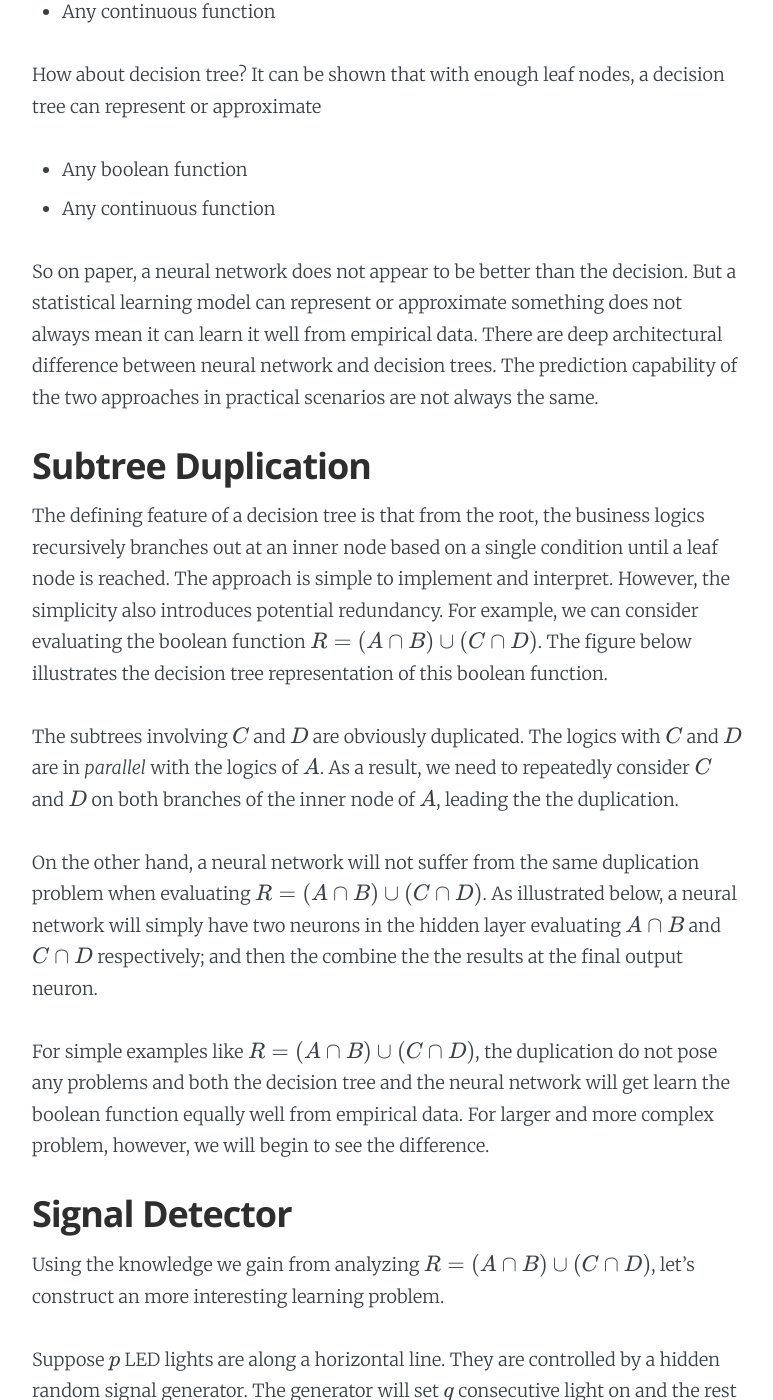
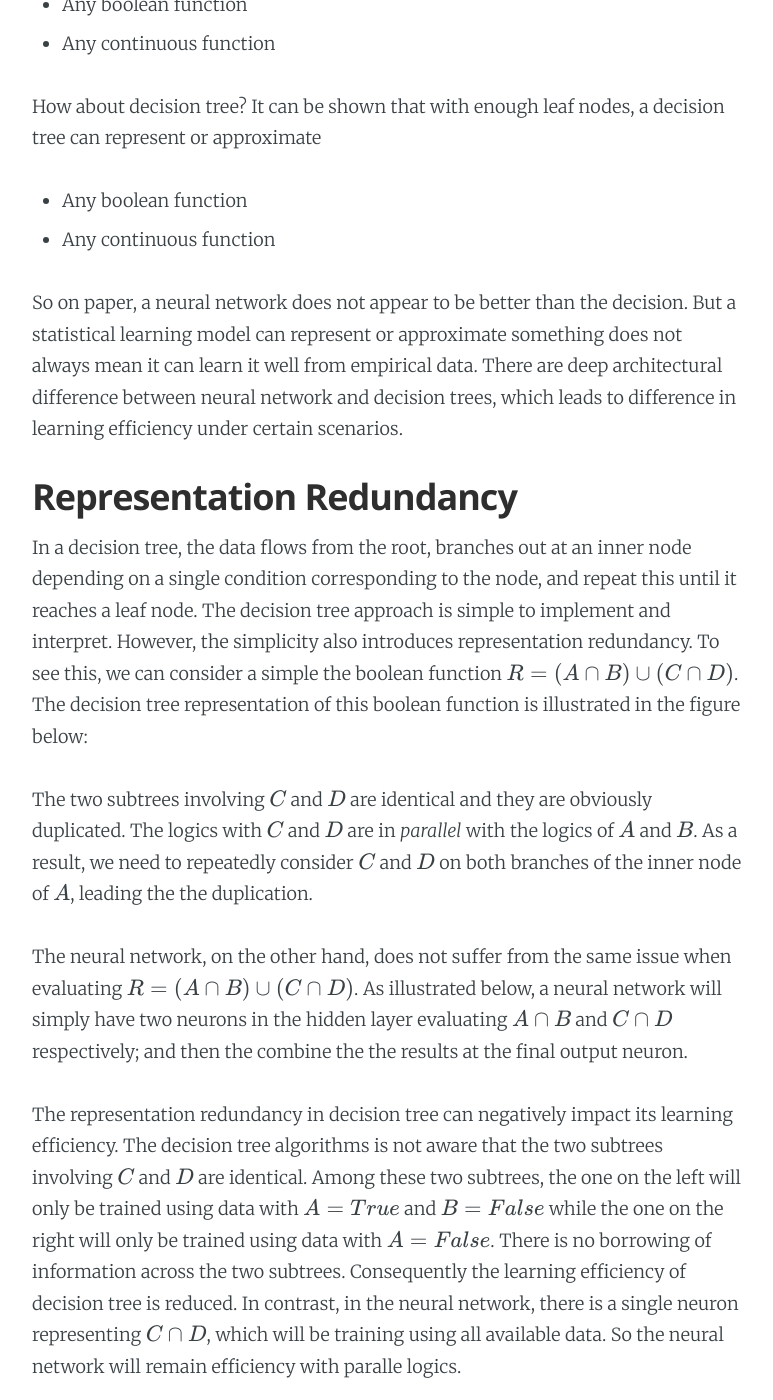
Before and after one commit to rotationsymmetry/rotationsymmetry.github.io, a Jekyll site: the page built from _posts/2015-07-18-neural-network-decision-tree.md, in a window 1280 px wide and 1400 px high, scrolled down 547 px. Shown: the whole window, without its empty margins (253-1026 px from the left). Built offline with Jekyll 4.4.1, drawn with Linux system fonts in a browser that asks for light colours; Markdown is read by kramdown in place of the engine named in the settings; formulas are drawn with MathJax 3; comment, search, counter and statistics services are not loaded; some of the changed text lies outside the part shown.

Commit message:
Update 2015-07-18-neural-network-decision-tree.md

```diff
--- a/_posts/2015-07-18-neural-network-decision-tree.md
+++ b/_posts/2015-07-18-neural-network-decision-tree.md
@@ -18,32 +18,33 @@
 * Any boolean function
 * Any continuous function
 
-So on paper, a neural network does not appear to be better than the decision. But a statistical learning model can represent or approximate something does not always mean it can learn it well from empirical data. There are deep architectural difference between neural network and decision trees. The prediction capability of the two approaches in practical scenarios are not always the same.
+So on paper, a neural network does not appear to be better than the decision. But a statistical learning model can represent or approximate something does not always mean it can learn it well from empirical data. There are deep architectural difference between neural network and decision trees, which leads to difference in learning efficiency under certain scenarios.
 
-## Subtree Duplication
-The defining feature of a decision tree is that from the root, the business logics recursively branches out at an inner node based on a single condition until a leaf node is reached. The approach is simple to implement and interpret. However, the simplicity also introduces potential redundancy. For example, we can consider evaluating the boolean function \\(R=(A \cap B) \cup (C \cap D)\\). The figure below illustrates the decision tree representation of this boolean function.
+## Representation Redundancy
+In a decision tree, the data flows from the root,  branches out at an inner node depending on a single condition corresponding to the node, and repeat this until it reaches a  leaf node. The decision tree approach is simple to implement and interpret. However, the simplicity also introduces representation redundancy. To see this, we can consider a simple the boolean function \\(R=(A \cap B) \cup (C \cap D)\\). The decision tree representation of this boolean function is illustrated in the figure below:
 
-The subtrees involving \\(C\\) and \\(D\\) are obviously duplicated. The logics with \\(C\\) and \\(D\\) are in *parallel* with the logics of \\(A\\). As a result, we need to repeatedly consider \\(C\\) and \\(D\\) on both branches of the inner node of \\(A\\), leading the the duplication.
+The two subtrees involving \\(C\\) and \\(D\\) are identical and they are obviously duplicated. The logics with \\(C\\) and \\(D\\) are in *parallel* with the logics of \\(A\\) and \\(B\\). As a result, we need to repeatedly consider \\(C\\) and \\(D\\) on both branches of the inner node of \\(A\\), leading the the duplication.
 
-On the other hand, a neural network will not suffer from the same duplication problem when evaluating \\(R=(A \cap B) \cup (C \cap D)\\). As illustrated below, a neural network will simply have two neurons in the hidden layer evaluating \\(A \cap B\\) and \\(C \cap D\\) respectively; and then the combine the the results at the final output neuron.
+The neural network, on the other hand, does not suffer from the same issue when evaluating \\(R=(A \cap B) \cup (C \cap D)\\). As illustrated below, a neural network will simply have two neurons in the hidden layer evaluating \\(A \cap B\\) and \\(C \cap D\\) respectively; and then the combine the the results at the final output neuron.
 
+The representation redundancy in decision tree can negatively impact its learning efficiency. The decision tree algorithms is not aware that the two subtrees involving \\(C\\) and \\(D\\) are identical. Among these two subtrees, the one on the left will only be trained using data with \\(A= True\\) and \\(B=False\\) while the one on the right will only be trained using data with \\(A= False\\). There is no borrowing of information across the two subtrees. Consequently the learning efficiency of decision tree is reduced. In contrast, in the neural network, there is a single neuron representing \\(C \cap D \\), which will be training using all available data. So the neural network will remain efficiency with paralle logics.
 
+For simple examples like \\((A \cap B) \cup (C \cap D)\\), both the decision tree and the neural network will learn the boolean function equally well from empirical data. For learning problems featuring complex parallel logics, the advantage of neural network will be more prominent, as we will show in the LED signal detection problem.
 
-For simple examples like \\(R=(A \cap B) \cup (C \cap D)\\), the duplication do not pose any problems and both the decision tree and the neural network will get learn the boolean function equally well from empirical data. For larger and more complex problem, however, we will begin to see the difference.
-
-## Signal Detector
-Using the knowledge we gain from analyzing \\(R=(A \cap B) \cup (C \cap D)\\), let's construct an more interesting learning problem.
-
-Suppose \\(p\\) LED lights are along a horizontal line. They are controlled by a hidden random signal generator. The generator will set \\(q\\) consecutive light on and the rest are off. The value of \\(q\\) and the locations of the \\(q\\) consecutive lights will change every second. For simplicity, \\(q\\) can take on two values \\(g\\) and \\(r\\), at 50-50 chance. In addition, we can observe a beacon. With 90% probability, the beacon will be red if \\(q=r\\) and green if \\(q=g\\).
+## LED Signal Detection
+Suppose \\(p\\) LED lights are along a horizontal line. They are controlled by a hidden random signal generator. The generator will set \\(q\\) consecutive LED to be on and the rest are off. The value of \\(q\\) and the locations of the \\(q\\) consecutive lights will change every second. For simplicity, \\(q\\) can take on two values \\(g\\) and \\(r\\), at 50-50 chance. In addition, we can observe a beacon. With 90% probability, the beacon will be red if \\(q=r\\) and green if \\(q=g\\).
 
 The figure below depicts a few realization of the LED lights and the beacon for \\(p=16\\), \\(r=5\\) and \\(g=3\\). The circles are the the LED lights with yellow being "on" and black being "off". The triangle is the beacon. In the last one, 5 LED's are on but the beacon is green, as the beacon matches the LED only 90% of the time.
 
 The learning goal is to predict the color of the beacon with the on-off status of the \\(q\\) LED lights. Please note the learning algorithms only have access to the color of the beacon and the on-off status of the individual lights. The learning algorithm are not aware of the mechanism that sets the lights on or off. Otherwise, the learning problem will be too easy: Simple count how many lights are on and you are done.
 
-Next we training the learning algorithms. To keep it simple, we use neural network with a single hidden layer. The number of neurons in the hidden layer is \\(p\\). The activations between layers are modeled by sigmoid functions. For decision tree, we use gini impurity as criterion for branch splitting.
+Next we training the learning algorithms. To keep it simple, we use neural network with a single hidden layer. The number of neurons in the hidden layer is \\(p\\). The activations between layers are modeled by sigmoid functions. For decision tree, we consider gini impurity and information entropy as criterion for branch splitting. The neural network is implemented with [Scikit Neural Network](http://scikit-neuralnetwork.readthedocs.org) and the decision tree is implemented with [Scikit Learn](http://scikit-learn.org/stable/modules/tree.html). Both are python packages for fair comparison.
 
 The following table summarizes the prediction errors under various scenarios.
 
-The advantage of neural network in the signal detection problem is similar to evaluating \\(R=(A \cap B) \cup (C \cap D)\\). The consecutive lights that are on can be placed on any location along the line. For each location, the neural network can use one neuron in the hidden layer to record whether \\(r\\) or \\(g\\) consecutive lights are on near that location; then summarize the information of all locations at the output layer. The decision tree, however, can only consider
+The neural network is leading the decision tree by a healthy margin in all of the simulation scenarios. Why? The LED signal detection problem is set up to have many parallel logics: The consecutive \\(q\\) "on" LED's can be placed at any location along the line. So the decision tree will contains many identical subtrees and those deep at the bottom will have very little data to learn from.
+
+## Beyond LED Signal Detection
+
 
 ## When to Use What
```
Also changed, not shown: other parts of _posts/2015-07-18-neural-network-decision-tree.md (+1 -1 lines).
